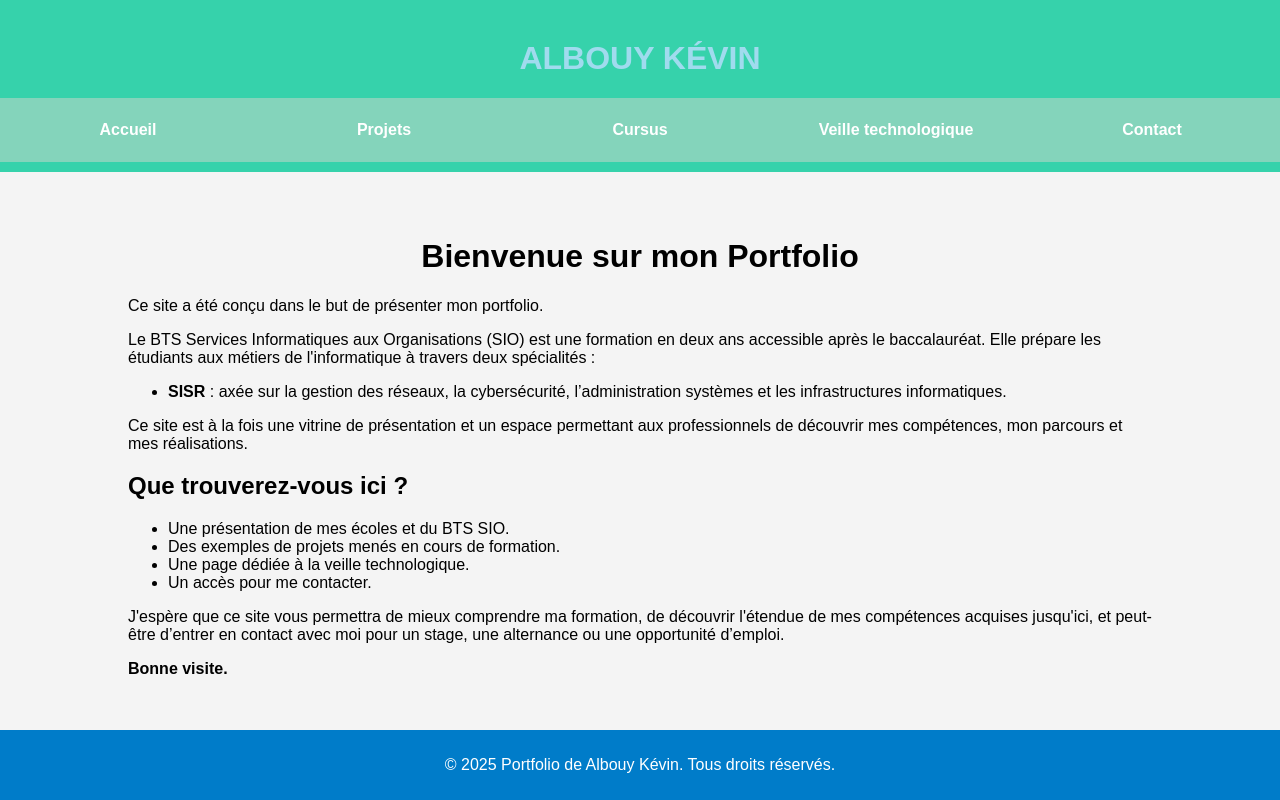
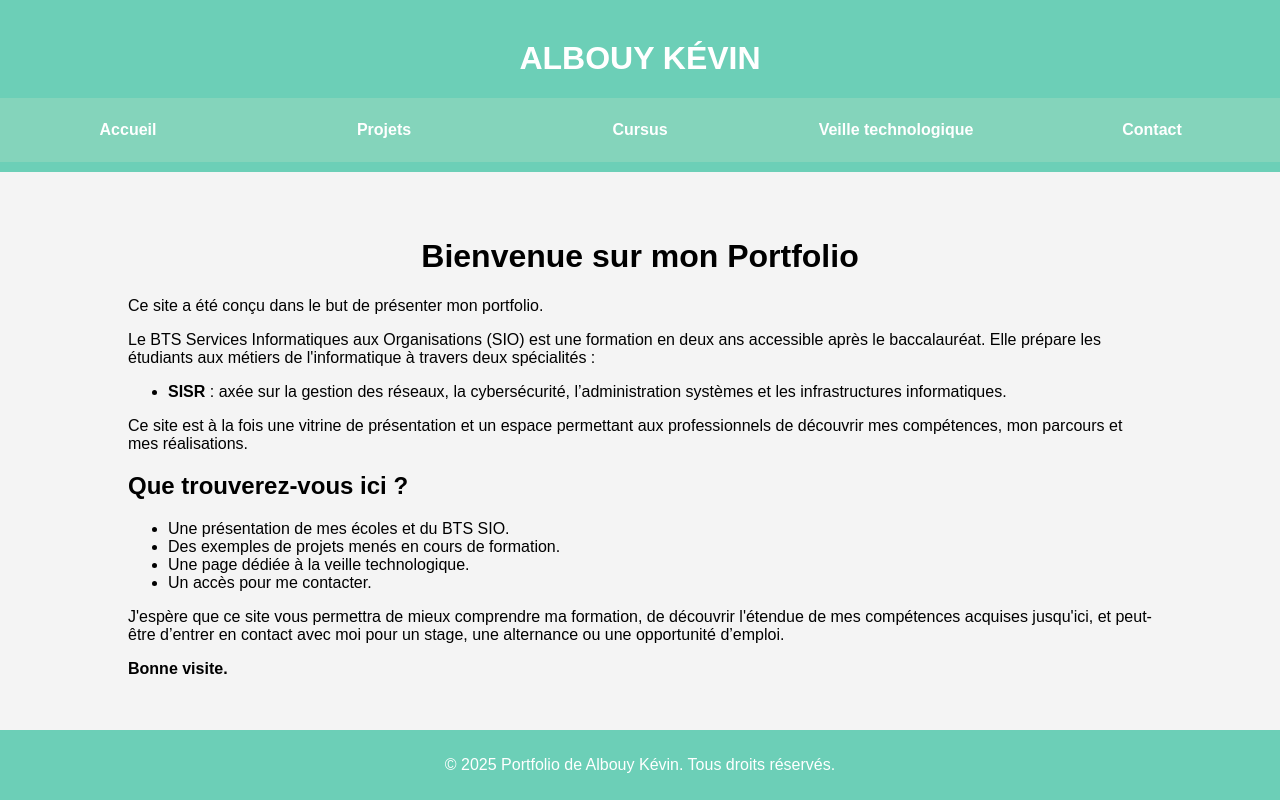
Before and after one commit to kevinalbouy/portfolio.github.io, a plain HTML site: page index.html in a window 1280 px wide. Drawn offline with Linux system fonts and the light colour scheme.

Commit message:
Update styles.css

```diff
--- a/styles.css
+++ b/styles.css
@@ -14,8 +14,8 @@ body {
 /***************************HEADER***************************/
 /* Header styles */
 header {
-  background-color: #36d2ab;
-  color: rgb(160, 219, 238);
+  background-color: #6ccfb7;
+  color: rgb(255, 255, 255); /* couleur du nom et prénom */
   padding: 10px 0;
   text-align: center;
 
@@ -118,7 +118,7 @@ h1 {
 
 
 footer {
-  background-color: #007cc9;
+  background-color: #6ccfb7;
   color: white;
   text-align: center;
   padding: 10px 0;
```
